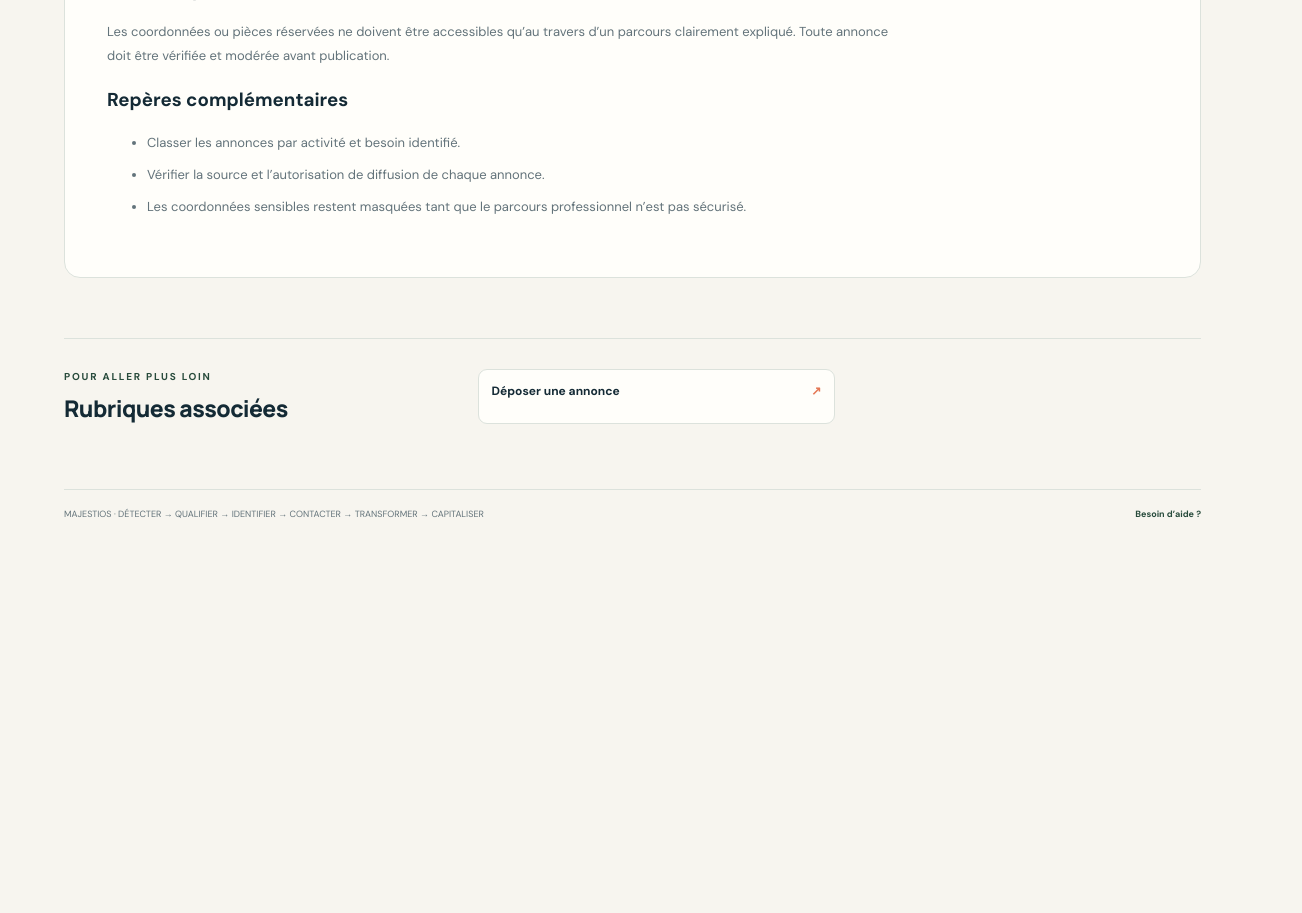
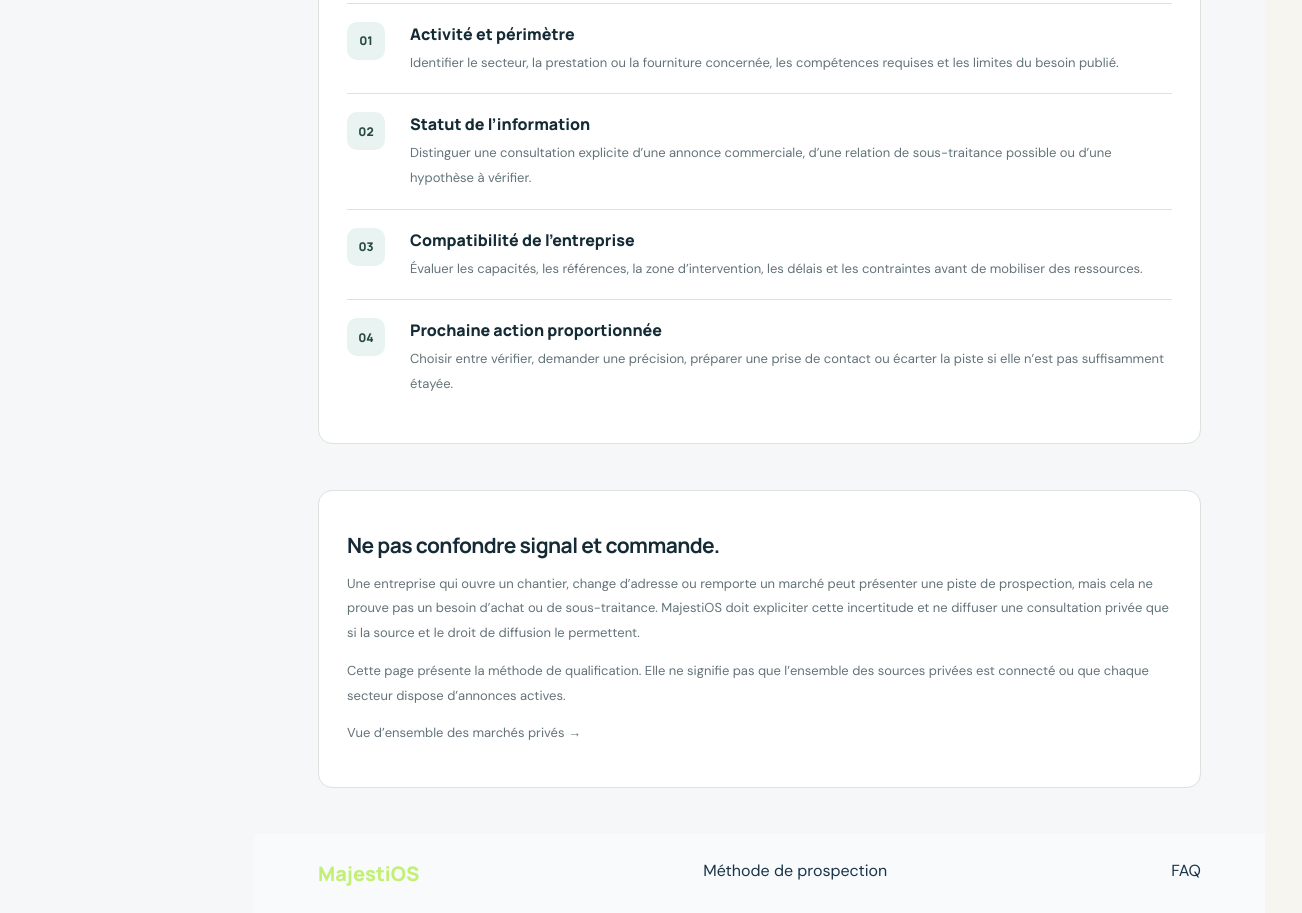
Before and after one commit to Chexpeer/Majestios, a Next.js app: page /opportunites/marches-prives/secteur in a window 1280 px wide. Shown: the part 820-1733 px from the top of the page, 1302 px wide, since content can reach past the window. Before the commit the page ends 1390 px from the top, so only its background shows below. Built offline with nearby package versions, Linux system fonts and the light colour scheme.

Commit message:
Approfondir la qualification sectorielle des marchés privés

```diff
--- a/src/app/opportunites/marches-prives/secteur/page.tsx
+++ b/src/app/opportunites/marches-prives/secteur/page.tsx
@@ -1,5 +1,23 @@
-import SiteHub from "@/components/site-hub";
+import Link from "next/link";
+import PublicHeader from "@/components/public-header";
 
-export default function Page() {
-  return <SiteHub pathname="/opportunites/marches-prives/secteur" eyebrow="MAJESTIOS · MARCHÉS PRIVÉS PAR SECTEUR" intro="Marchés privés par secteur. Cette rubrique possède sa propre adresse et s’inscrit dans l’arborescence de MajestiOS." checklist={["Classer les annonces par activité et besoin identifié.","Vérifier la source et l’autorisation de diffusion de chaque annonce.","Les coordonnées sensibles restent masquées tant que le parcours professionnel n’est pas sécurisé."]} />;
+export const metadata = {
+ title: "Marchés privés par secteur — MajestiOS",
+ description: "Qualifier les opportunités privées par activité, source, degré de confirmation et adéquation avec l’entreprise."
+};
+
+const checks = [
+ {title:"Activité et périmètre",text:"Identifier le secteur, la prestation ou la fourniture concernée, les compétences requises et les limites du besoin publié."},
+ {title:"Statut de l’information",text:"Distinguer une consultation explicite d’une annonce commerciale, d’une relation de sous-traitance possible ou d’une hypothèse à vérifier."},
+ {title:"Compatibilité de l’entreprise",text:"Évaluer les capacités, les références, la zone d’intervention, les délais et les contraintes avant de mobiliser des ressources."},
+ {title:"Prochaine action proportionnée",text:"Choisir entre vérifier, demander une précision, préparer une prise de contact ou écarter la piste si elle n’est pas suffisamment étayée."}
+];
+
+export default function MarchesPrivesSecteurPage() {
+ return <main className="public-site concept-page"><PublicHeader />
+  <section className="how-section concept-hero"><div><span className="section-label">OPPORTUNITÉS · MARCHÉS PRIVÉS</span><h1>Le secteur donne un contexte, <em>pas une preuve de besoin.</em></h1><p>Le classement sectoriel aide à organiser la veille, mais ne suffit pas à établir qu’un acheteur cherche un prestataire. Chaque piste doit conserver sa source, sa date, son degré de confirmation et les éléments encore inconnus.</p></div></section>
+  <section className="concept-principles"><span className="section-label">QUALIFICATION SECTORIELLE</span><h2>Quatre contrôles avant de se positionner.</h2><ol className="bodacc-steps">{checks.map((d,i)=><li key={d.title}><span>{String(i+1).padStart(2,"0")}</span><div><h3>{d.title}</h3><p>{d.text}</p></div></li>)}</ol></section>
+  <section className="concept-principles"><h2>Ne pas confondre signal et commande.</h2><p>Une entreprise qui ouvre un chantier, change d’adresse ou remporte un marché peut présenter une piste de prospection, mais cela ne prouve pas un besoin d’achat ou de sous-traitance. MajestiOS doit expliciter cette incertitude et ne diffuser une consultation privée que si la source et le droit de diffusion le permettent.</p><p>Cette page présente la méthode de qualification. Elle ne signifie pas que l’ensemble des sources privées est connecté ou que chaque secteur dispose d’annonces actives.</p><p><Link href="/opportunites/marches-prives">Vue d’ensemble des marchés privés →</Link></p></section>
+  <footer className="public-footer"><Link className="footer-brand" href="/">MajestiOS</Link><Link href="/developpement-commercial/prospection">Méthode de prospection</Link><Link href="/faq">FAQ</Link></footer>
+ </main>;
 }
```
